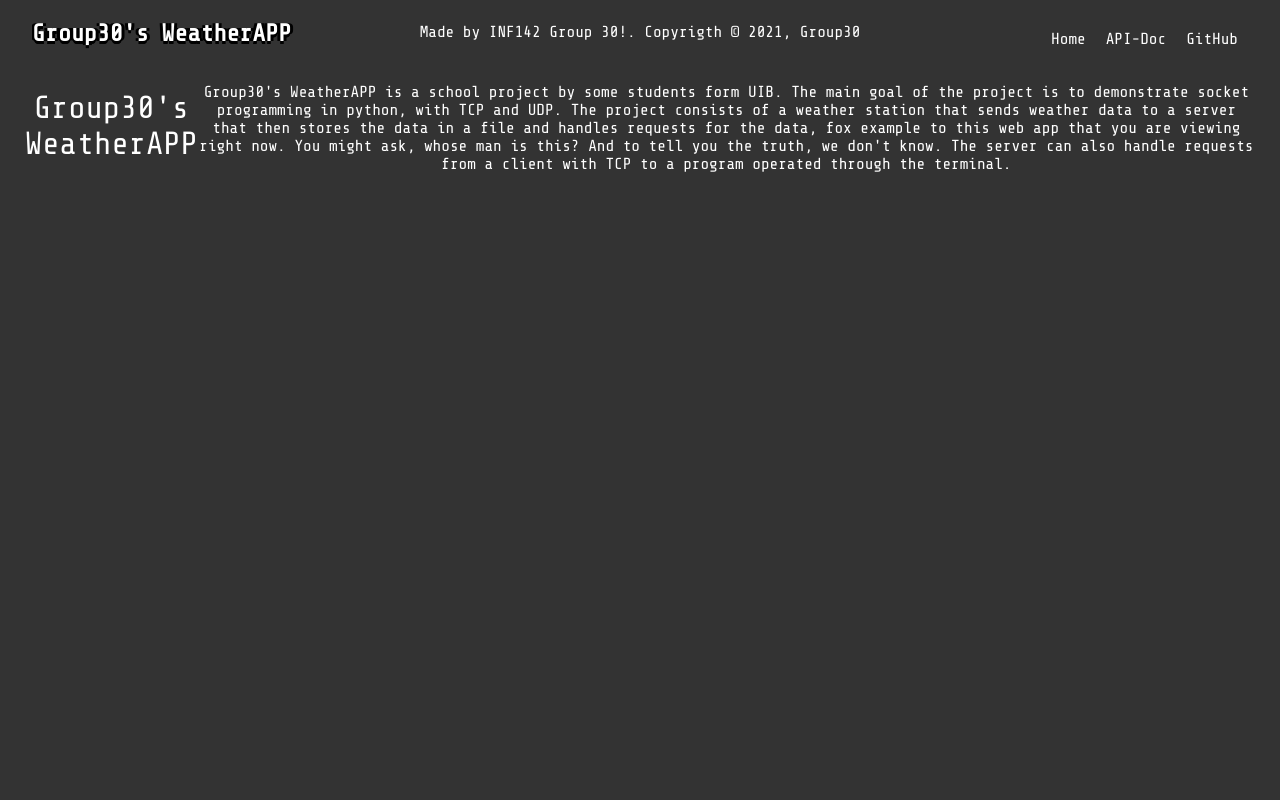
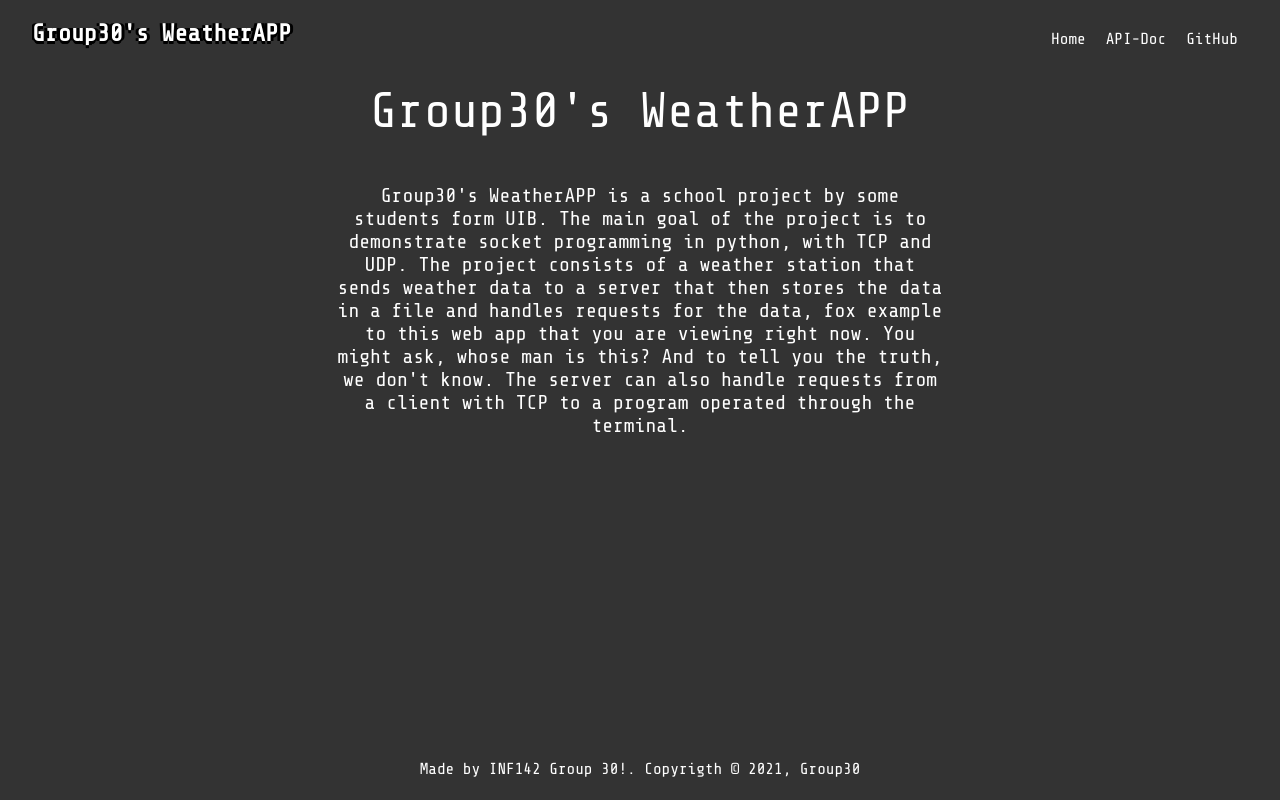
Before and after one commit to StaleJ/WeatherSim, a Flask app: page /about in a window 1280 px wide. Run offline with Flask 2, Linux system fonts and the light colour scheme.

Commit message:
fixed about page to look nice fixed footer to be at bottom of page not screen

```diff
--- a/server/webapp/static/style.css
+++ b/server/webapp/static/style.css
@@ -14,7 +14,7 @@ body{
 
 
 footer{
-    position: relative;
+    position: absolute;
   left: 0;
   bottom: 0;
   width: 100%;
@@ -122,6 +122,20 @@ main {
   text-shadow: 0px 3px rgba(0,0,0,0.4);
 }
 
+.about h2 {
+    color: white;
+    font-size: 50px;
+    font-weight: 500;
+    margin-bottom: 5px;
+}
+
+div .info {
+    padding-top: 40px;
+    font-size: 20px;
+    margin: auto;
+    width: 50%;
+}
+
 #topMenu{
   list-style: none;
   width: 100%;
@@ -156,21 +170,3 @@ main {
 
 
 /* about page */
-
-.about {
-  display: flex;
-  justify-content: center;
-  align-items: center;
-  padding: 50px, 15px, 15px;
-}
-
-.about h2 {
-  color: white;
-  font-size: 32px;
-  font-weight: 500;
-  margin-bottom: 5px;
-}
-
-.about p {
-  font-size: 16px;
-}
--- a/server/webapp/templates/about.html
+++ b/server/webapp/templates/about.html
@@ -5,6 +5,7 @@
     <meta name="viewport" content="width=device-width, initial-scale=1.0">
     <meta name="description" content="An weatherAPP made by a group of students at UIB">
     <title>Group30's WeatherAPP</title>
+      <link rel="shortcut icon" href="{{ url_for('static', filename='favicon.ico') }}"/>
     <link rel="stylesheet" href="{{ url_for('static', filename='style.css') }}">
     <link rel="preconnect" href="https://fonts.gstatic.com">
     <link href="https://fonts.googleapis.com/css2?family=Share+Tech+Mono&display=swap" rel="stylesheet">
@@ -25,19 +26,20 @@
         </div>
       </nav>
     </header>
-    <section>
       <main>
           <div class="about">
               <h2>Group30's WeatherAPP</h2>
+              <div class="info">
                   <p>Group30's WeatherAPP is a school project by some students form UIB.
                 The main goal of the project is to demonstrate socket programming in python, with TCP and UDP.
                 The project consists of a weather station that sends weather data to a server that then stores the
                 data in a file and handles requests for the data, fox example to this web app that you are viewing
                 right now. You might ask, whose man is this? And to tell you the truth, we don't know. The server can
-                also handle requests from a client with TCP to a program operated through the terminal. </p>
+                      also handle requests from a client with TCP to a program operated through the terminal.
+                  </p>
+              </div>
           </div>
       </main>
-    </section>
     <footer>
       <p>Made by INF142 <a href="https://github.com/StaleJ/Mandatory-assignment-1-INF142-group-30">Group 30!</a>. Copyrigth &copy; 2021, Group30</p>
     </footer>
```
Lines whose indentation alone changed are shown as unchanged.
